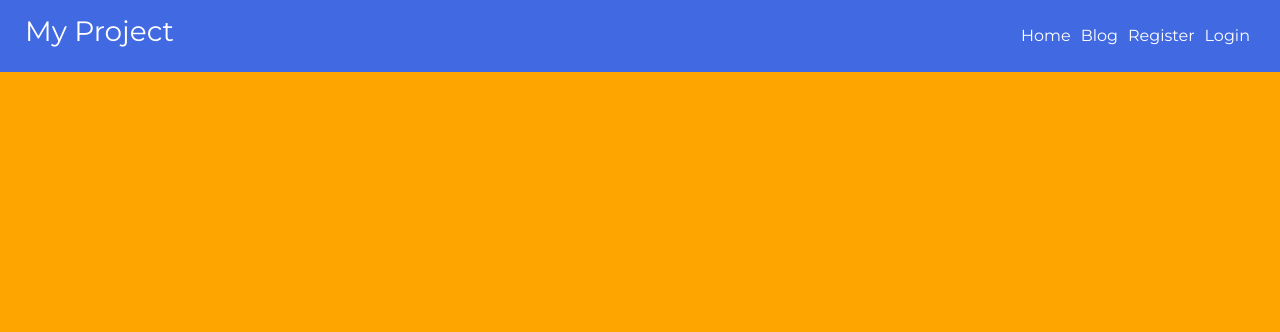
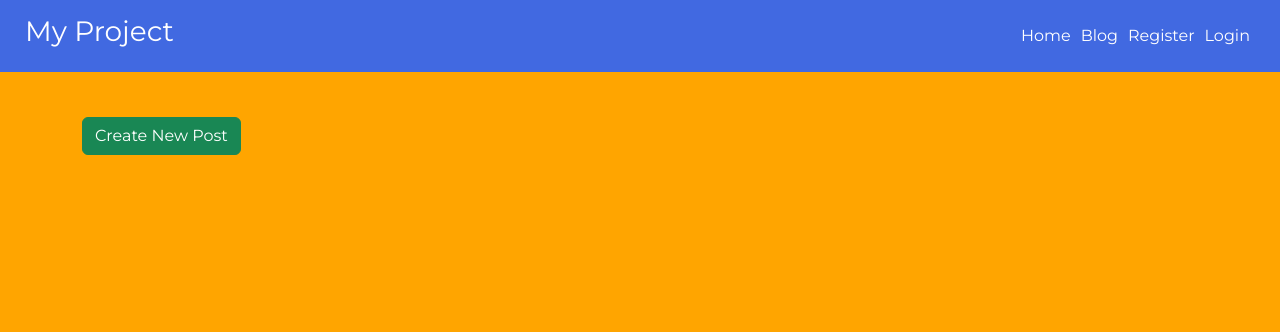
Before and after one commit to soldochris/login-project-php, a PHP site: page /login-project-php/blog.php in a window 1280 px wide. Shown: the top 332 px of the page. Run offline with PHP 8.4, Linux system fonts and the light colour scheme; data that the repository does not hold is empty; some libraries are stand-ins or nearby versions.

Commit message:
modal for create a new post

```diff
--- a/blog.php
+++ b/blog.php
@@ -17,7 +17,14 @@ if(isset($_SESSION['userId'])){
 ?>
 
 <?php require('./inc/header.html')?>
+<?php require('./inc/newPost.html')?>
+
 <div class="container">
+  <div class="row">
+    <div class="col-sm-12">
+      <button type="button" class="btn btn-success" data-toggle="modal" data-target="#exampleModal">Create New Post</button>
+    </div>
+  </div>
   <?php foreach($posts as $post){ ?>
   <div class="card">
     <div class="card-header bg-ligh mb-3"><?php echo $post -> title ?></div>
@@ -27,4 +34,5 @@ if(isset($_SESSION['userId'])){
   </div>
   <?php } ?>
 </div>
+
 <?php require('./inc/footer.html')?>
--- a/css/style.css
+++ b/css/style.css
@@ -47,3 +47,7 @@ input{
 .card{
     margin-top: 50px;
 }
+
+.row .col-sm-12 button{
+    margin-top: 45px;
+}
--- a/inc/footer.html
+++ b/inc/footer.html
@@ -1,6 +1,7 @@
     <!-- scripts-->
-    <script src="https://cdn.jsdelivr.net/npm/@popperjs/core@2.11.6/dist/umd/popper.min.js" integrity="sha384-oBqDVmMz9ATKxIep9tiCxS/Z9fNfEXiDAYTujMAeBAsjFuCZSmKbSSUnQlmh/jp3" crossorigin="anonymous"></script>
-    <script src="https://cdn.jsdelivr.net/npm/bootstrap@5.2.3/dist/js/bootstrap.min.js" integrity="sha384-cuYeSxntonz0PPNlHhBs68uyIAVpIIOZZ5JqeqvYYIcEL727kskC66kF92t6Xl2V" crossorigin="anonymous"></script>
+    <script src="https://code.jquery.com/jquery-3.2.1.slim.min.js" integrity="sha384-KJ3o2DKtIkvYIK3UENzmM7KCkRr/rE9/Qpg6aAZGJwFDMVNA/GpGFF93hXpG5KkN" crossorigin="anonymous"></script>
+    <script src="https://cdn.jsdelivr.net/npm/popper.js@1.12.9/dist/umd/popper.min.js" integrity="sha384-ApNbgh9B+Y1QKtv3Rn7W3mgPxhU9K/ScQsAP7hUibX39j7fakFPskvXusvfa0b4Q" crossorigin="anonymous"></script>
+    <script src="https://cdn.jsdelivr.net/npm/bootstrap@4.0.0/dist/js/bootstrap.min.js" integrity="sha384-JZR6Spejh4U02d8jOt6vLEHfe/JQGiRRSQQxSfFWpi1MquVdAyjUar5+76PVCmYl" crossorigin="anonymous"></script>
     <script src="./js/main.js"></script>
 </body>
 </html>
--- a/inc/newPost.html
+++ b/inc/newPost.html
@@ -2,17 +2,27 @@
   <div class="modal-dialog" role="document">
     <div class="modal-content">
       <div class="modal-header">
-        <h5 class="modal-title" id="exampleModalLabel">Modal title</h5>
+        <h5 class="modal-title" id="exampleModalLabel">New Post</h5>
         <button type="button" class="close" data-dismiss="modal" aria-label="Close">
           <span aria-hidden="true">&times;</span>
         </button>
       </div>
       <div class="modal-body">
-        ...
+        <form action="blog.php" method="POST">
+          <div class="form-group">
+            <label for="postTitle">Title: </label>
+            <input required type="text" name="postTitle" class="form-control" >
+          </div>
+          <div class="form-group">
+            <label for="postBody">Body: </label>
+            <textarea required name="postBody" class="form-control" id="message-text"></textarea>
+          </div>
+          <button class="d-none" name="createPost" type="submit" class="btn btn-primary" id="createPsostFrom">Login</button>
+        </form>
       </div>
       <div class="modal-footer">
         <button type="button" class="btn btn-secondary" data-dismiss="modal">Close</button>
-        <button type="button" class="btn btn-primary">Create Post</button>
+        <button type="button" class="btn btn-primary" id="createPostModal">Create Post</button>
       </div>
     </div>
   </div>
--- a/js/main.js
+++ b/js/main.js
@@ -1 +1,7 @@
-console.log("Running good!");
+console.log("it's working");
+
+if(document.getElementById("createPostModal")){
+  document.getElementById("createPostModal").addEventListener('click',function(){
+    document.getElementById("createPostFrom").click();
+  });
+}
```
